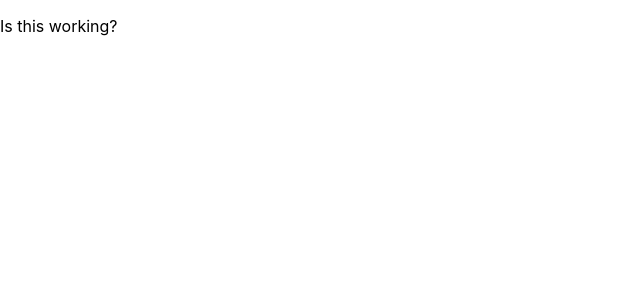
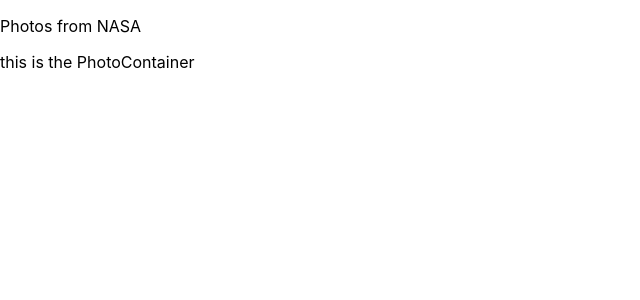
Before and after one commit to munroe1786/nasagram, a React (Create React App) app in the folder nasagram/: page / in a window 1280 px wide. Shown: the top 300 px of the page, without its empty margins (0-640 px from the left). Built offline with nearby package versions, Linux system fonts and the light colour scheme; no server answers.

Commit message:
import and render PhotoContainer in App.js

```diff
--- a/nasagram/src/App.js
+++ b/nasagram/src/App.js
@@ -1,5 +1,6 @@
 import React, { Component } from 'react';
 import './App.css';
+import PhotoContainer from './PhotoContainer';
 
 class App extends Component {
   constructor() {
@@ -29,7 +30,8 @@ class App extends Component {
   render() {
     return (
       <section className="app">
-        <p>Is this working?</p>
+        <p>Photos from NASA</p>
+        <PhotoContainer photos={this.state.photos} />
       </section>
     );
   }
```
